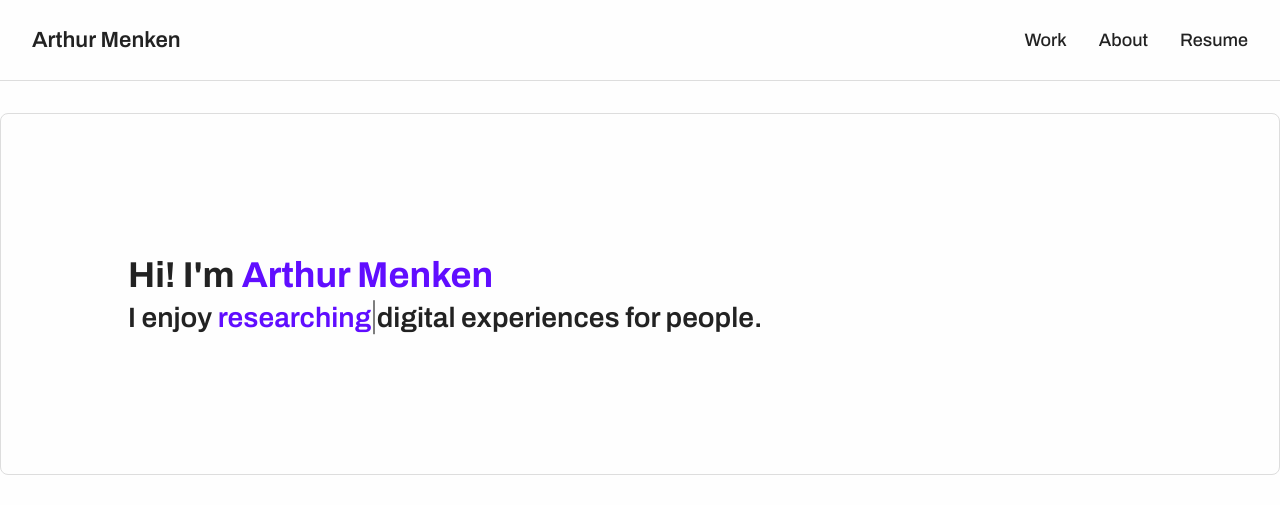
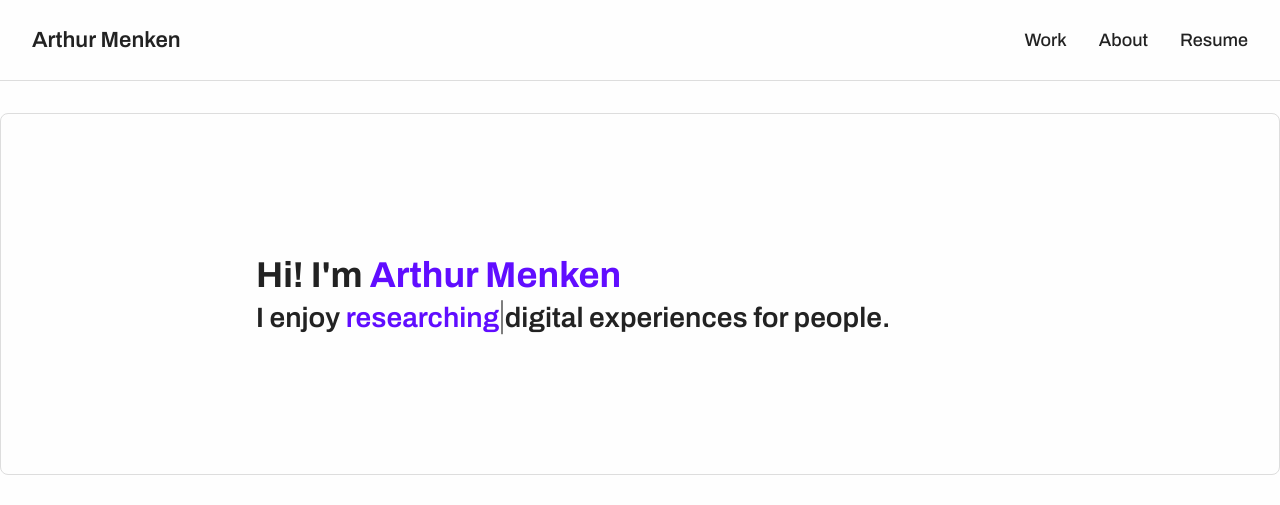
Before and after one commit to artoer/portfolio, a website: page index.html in a window 1280 px wide. Shown: the top 505 px of the page. Drawn offline with nearby package versions, Linux system fonts and the light colour scheme.

Commit message:
tweak hero

```diff
--- a/style.css
+++ b/style.css
@@ -250,7 +250,7 @@ main {
   justify-content: center;
   align-items: start;
   height: 360px;
-  max-width: 1024px;
+  max-width: 768px;
   padding: 0 1rem;
   margin: 0 auto;
   gap: .25rem;
```
